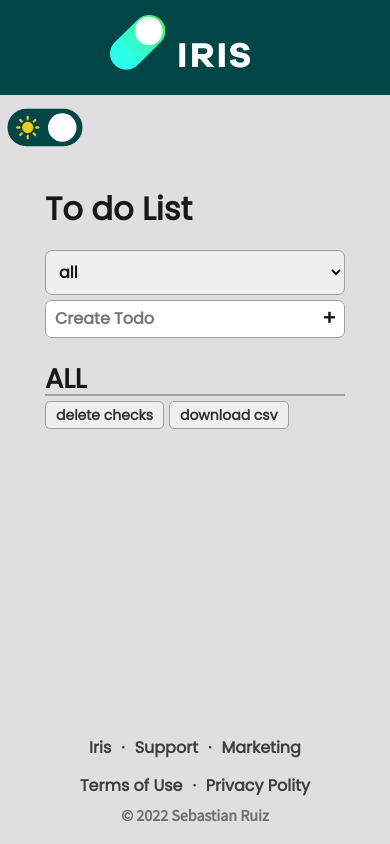
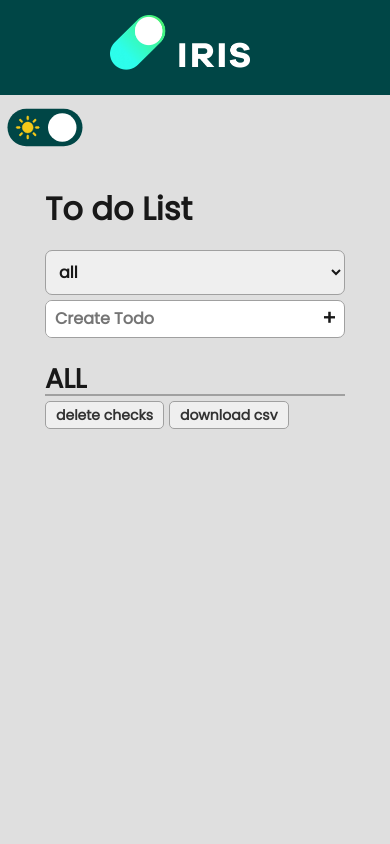
Before and after one commit to sebasruiz09/Iris_test, an Angular app: page /home in a window 390 px wide. Built offline with nearby package versions, Linux system fonts and the light colour scheme.

Commit message:
FIX : footer delete and solve some errors in responsive design

```diff
--- a/src/app/feature/home/components/card/card.component.scss
+++ b/src/app/feature/home/components/card/card.component.scss
@@ -19,17 +19,25 @@
     font-weight: bolder;
 
     &_item {
-      font-size: 16px;
-      width: 400px;
+      font-size: 12px;
+      max-width: 200px;
+       @include screen(minsmall){
+        font-size: 16px;
+        width: 400px;
+       }
       height: auto;
       overflow: hidden;
       word-wrap: break-word;
     }
 
     &_date {
-      font-size: 15px;
+      width: 100%;
+      font-size: 12px;
       font-weight: bolder;
       text-align: end;
+      @include screen(minsmall){
+        font-size: 15px;
+      }
     }
   }
 
--- a/src/app/feature/home/home.component.html
+++ b/src/app/feature/home/home.component.html
@@ -6,5 +6,4 @@
       <app-list></app-list>
     </main>
   </article>
-  <app-footer></app-footer>
 </section>
--- a/src/app/shared/components/footer/footer.component.html
+++ /dev/null
@@ -1,16 +0,0 @@
-<footer class="foot">
-  <span></span>
-  <span class="foot__main">
-    <p>Iris</p>
-    <span>·</span>
-    <p>Support</p>
-    <span>·</span>
-    <p>Marketing</p>
-  </span>
-  <span class="foot__main">
-    <p>Terms of Use</p>
-    <span>·</span>
-    <p>Privacy Polity</p>
-  </span>
-  <p class="foot__copy">&copy; 2022 Sebastian Ruiz</p>
-</footer>
--- a/src/app/shared/components/footer/footer.component.scss
+++ /dev/null
@@ -1,27 +0,0 @@
-@use '/styles/mixins' as *;
-
-.foot{
-    width: 100%;
-    padding: 20px;
-    position: fixed;
-    bottom: 0;
-    align-items: center;
-    @include alignColum();
-
-
-    &__main{
-        display: flex;
-        gap: 10px;
-        padding: 10px;
-        font-weight: bolder;
-        color : var(--secondary-text-color);
-        justify-content: center;
-    }
-
-    &__copy{
-        align-items: center;
-        font-family: "Source Sans Pro", sans-serif;
-        font-weight: bolder;
-        color: var(--footer-color);
-    }
-}
--- a/src/app/shared/shared.module.ts
+++ b/src/app/shared/shared.module.ts
@@ -1,12 +1,11 @@
 import { NgModule } from '@angular/core';
 import { CommonModule } from '@angular/common';
-import { FooterComponent } from './components/footer/footer.component';
 import { HeaderComponent } from './components/header/header.component';
 import { CoreModule } from '../core/core.module';
 
 @NgModule({
-  declarations: [FooterComponent, HeaderComponent],
+  declarations: [HeaderComponent],
   imports: [CommonModule, CoreModule],
-  exports: [FooterComponent, HeaderComponent],
+  exports: [HeaderComponent],
 })
 export class SharedModule {}
```
Also changed, not shown: src/app/shared/components/footer/footer.component.ts (deleted, +0 -10 lines), 1 other file (tests, documents, lock files or other folders).
